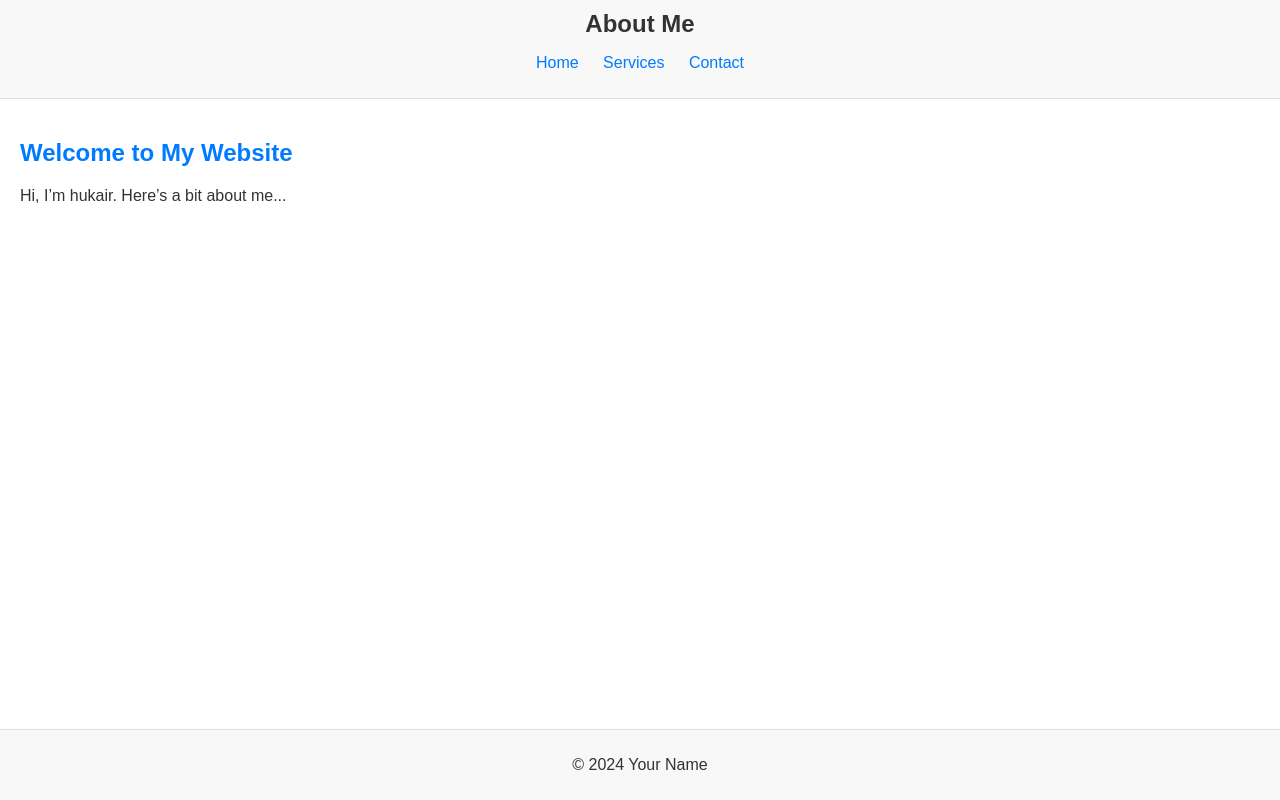
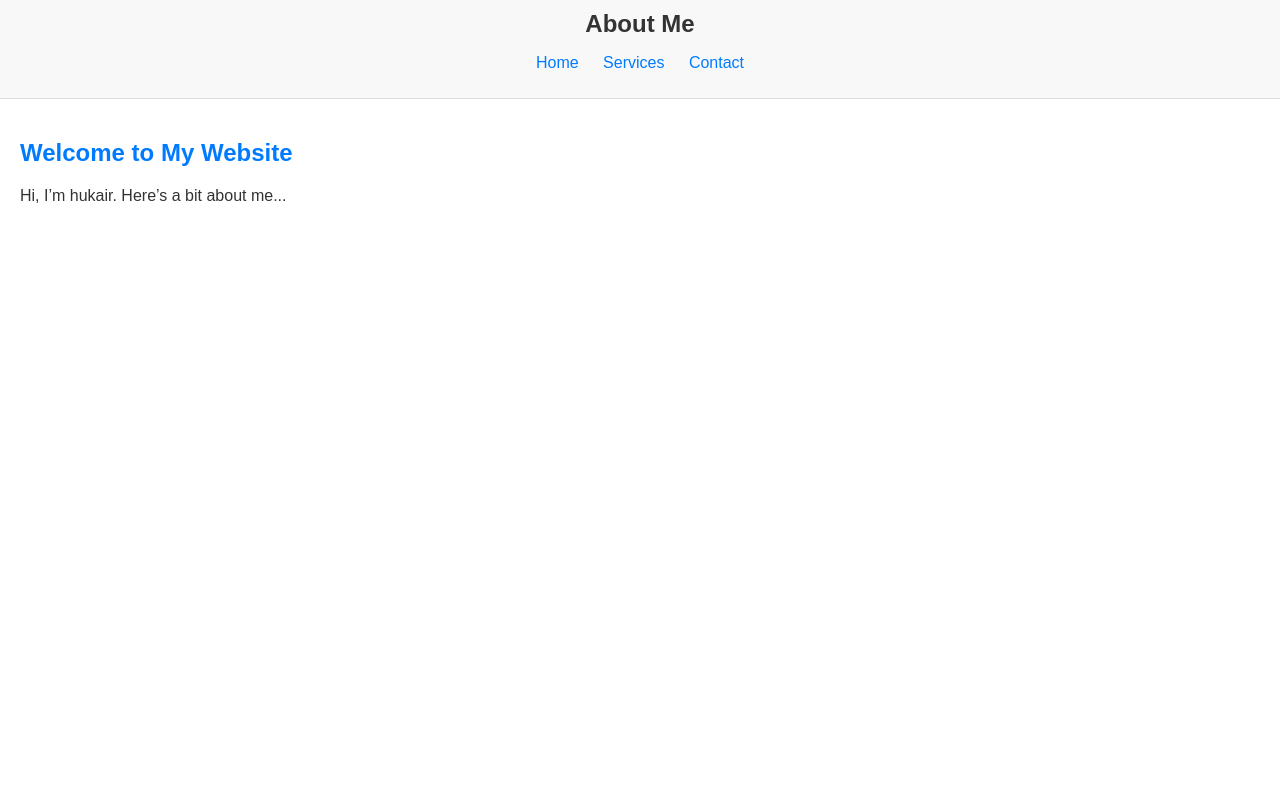
Before and after one commit to HuKairs/Port, a plain HTML site: page index.html in a window 1280 px wide. Drawn offline with Linux system fonts and the light colour scheme.

Commit message:
Update index.html

```diff
--- a/index.html
+++ b/index.html
@@ -24,8 +24,5 @@
             <!-- Add more content about yourself here -->
         </section>
     </main>
-    <footer>
-        <p>&copy; 2024 Your Name</p>
-    </footer>
 </body>
 </html>
```
